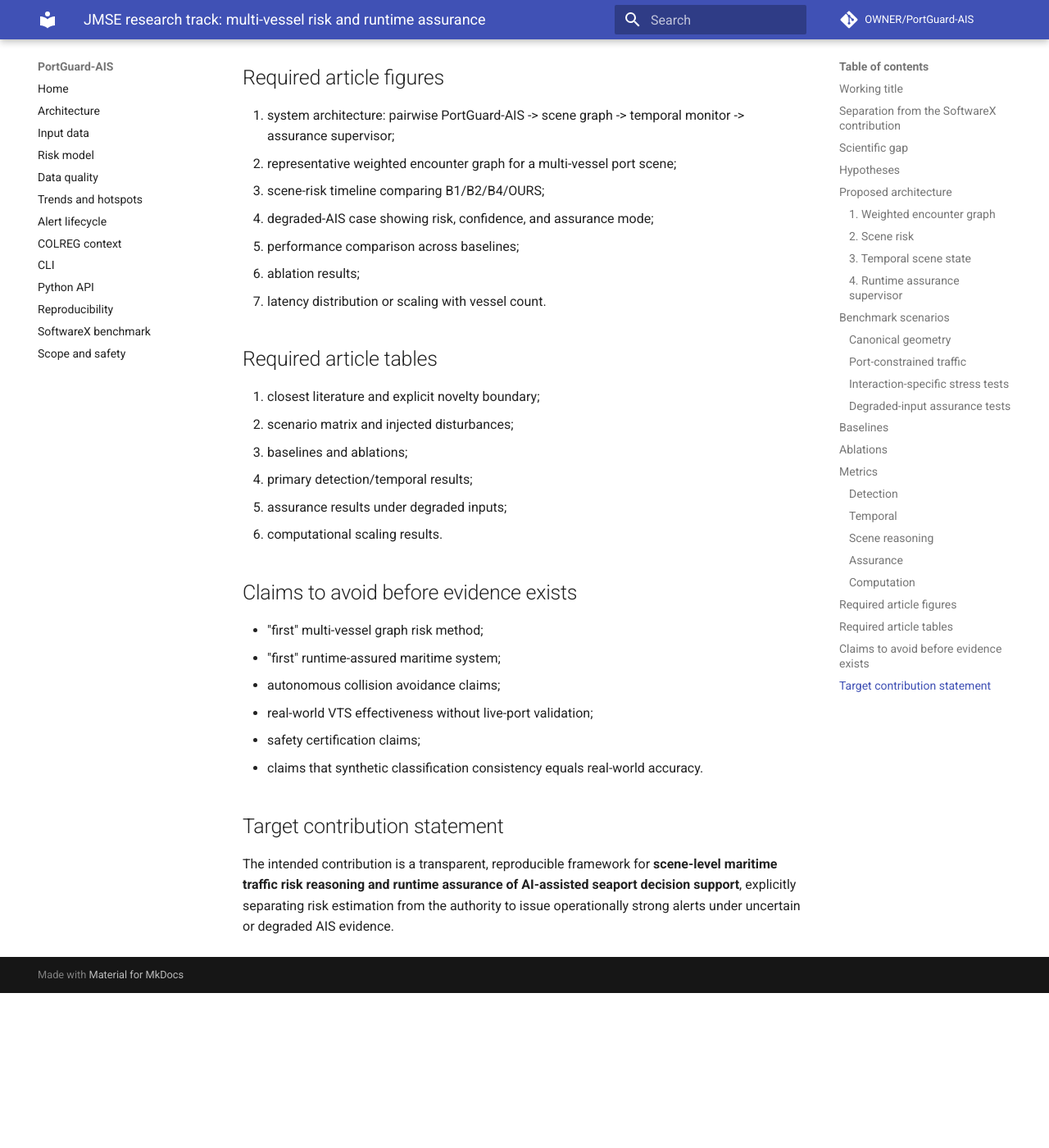
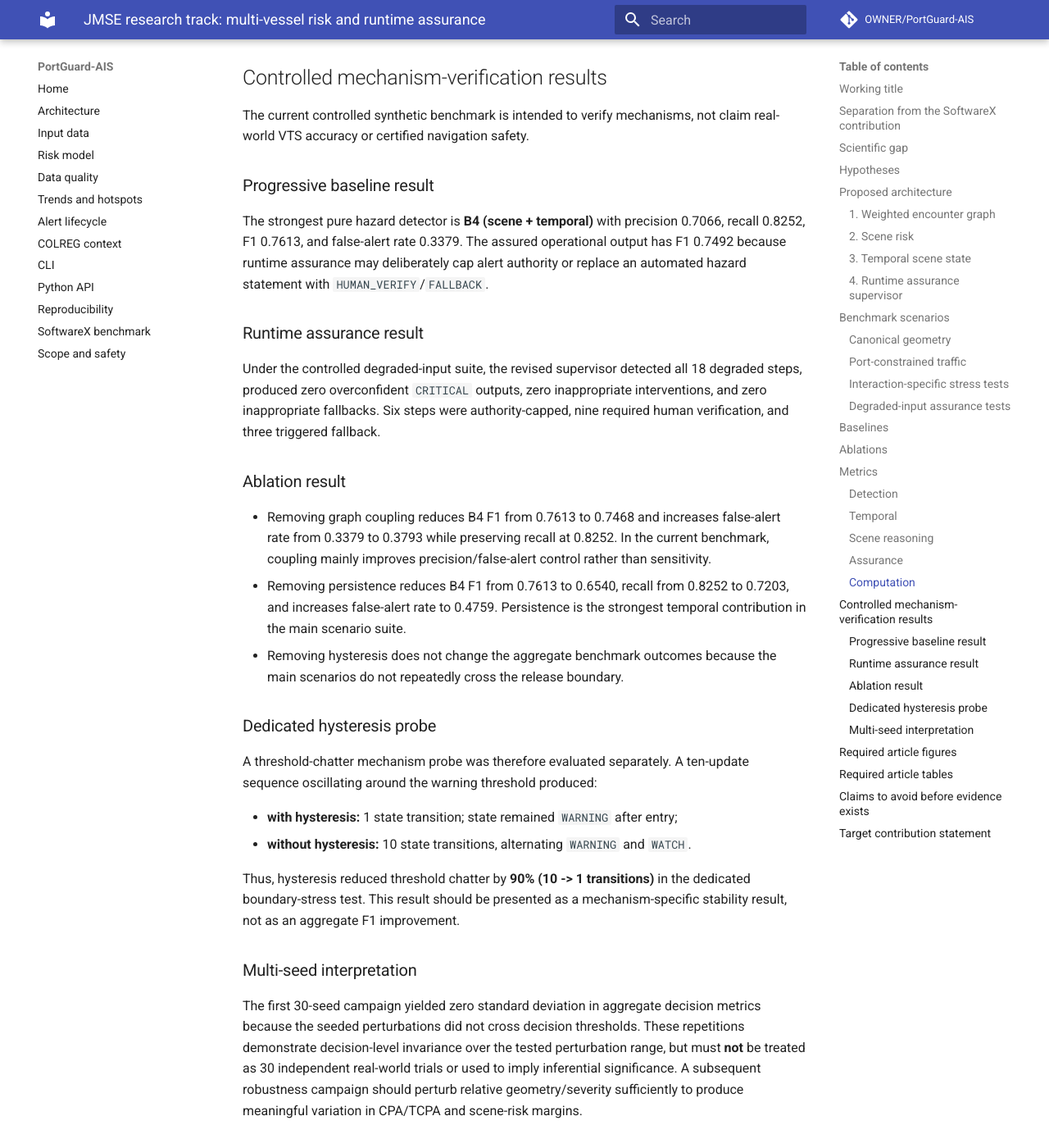
Before and after one commit to TyMill/PortGuard-AIS, an MkDocs documentation site: the page built from docs/jmse-runtime-assurance-research-plan.md, in a window 1280 px wide and 1400 px high, scrolled down 7212 px. Shown: the whole window at 82% size. Built offline with MkDocs 1.6.1 and Material for MkDocs 9.7.7, drawn with Linux system fonts in a browser that asks for light colours; comment, search, counter and statistics services are not loaded; before the commit the page ends 8423 px from its top, so only the background shows below that; some of the changed text lies outside the part shown.

Commit message:
Record controlled benchmark and hysteresis findings

```diff
--- a/docs/jmse-runtime-assurance-research-plan.md
+++ b/docs/jmse-runtime-assurance-research-plan.md
@@ -230,6 +230,37 @@ Each scenario should be repeated over multiple randomized seeds and severity lev
 - P99 latency;
 - missed computational deadlines.
 
+## Controlled mechanism-verification results
+
+The current controlled synthetic benchmark is intended to verify mechanisms, not claim real-world VTS accuracy or certified navigation safety.
+
+### Progressive baseline result
+
+The strongest pure hazard detector is **B4 (scene + temporal)** with precision 0.7066, recall 0.8252, F1 0.7613, and false-alert rate 0.3379. The assured operational output has F1 0.7492 because runtime assurance may deliberately cap alert authority or replace an automated hazard statement with `HUMAN_VERIFY`/`FALLBACK`.
+
+### Runtime assurance result
+
+Under the controlled degraded-input suite, the revised supervisor detected all 18 degraded steps, produced zero overconfident `CRITICAL` outputs, zero inappropriate interventions, and zero inappropriate fallbacks. Six steps were authority-capped, nine required human verification, and three triggered fallback.
+
+### Ablation result
+
+- Removing graph coupling reduces B4 F1 from 0.7613 to 0.7468 and increases false-alert rate from 0.3379 to 0.3793 while preserving recall at 0.8252. In the current benchmark, coupling mainly improves precision/false-alert control rather than sensitivity.
+- Removing persistence reduces B4 F1 from 0.7613 to 0.6540, recall from 0.8252 to 0.7203, and increases false-alert rate to 0.4759. Persistence is the strongest temporal contribution in the main scenario suite.
+- Removing hysteresis does not change the aggregate benchmark outcomes because the main scenarios do not repeatedly cross the release boundary.
+
+### Dedicated hysteresis probe
+
+A threshold-chatter mechanism probe was therefore evaluated separately. A ten-update sequence oscillating around the warning threshold produced:
+
+- **with hysteresis:** 1 state transition; state remained `WARNING` after entry;
+- **without hysteresis:** 10 state transitions, alternating `WARNING` and `WATCH`.
+
+Thus, hysteresis reduced threshold chatter by **90% (10 -> 1 transitions)** in the dedicated boundary-stress test. This result should be presented as a mechanism-specific stability result, not as an aggregate F1 improvement.
+
+### Multi-seed interpretation
+
+The first 30-seed campaign yielded zero standard deviation in aggregate decision metrics because the seeded perturbations did not cross decision thresholds. These repetitions demonstrate decision-level invariance over the tested perturbation range, but must **not** be treated as 30 independent real-world trials or used to imply inferential significance. A subsequent robustness campaign should perturb relative geometry/severity sufficiently to produce meaningful variation in CPA/TCPA and scene-risk margins.
+
 ## Required article figures
 
 1. system architecture: pairwise PortGuard-AIS -> scene graph -> temporal monitor -> assurance supervisor;
@@ -238,7 +269,8 @@ Each scenario should be repeated over multiple randomized seeds and severity lev
 4. degraded-AIS case showing risk, confidence, and assurance mode;
 5. performance comparison across baselines;
 6. ablation results;
-7. latency distribution or scaling with vessel count.
+7. latency distribution or scaling with vessel count;
+8. dedicated hysteresis boundary-stress figure showing `WARNING/WATCH` chatter with and without hysteresis.
 
 ## Required article tables
 
```
